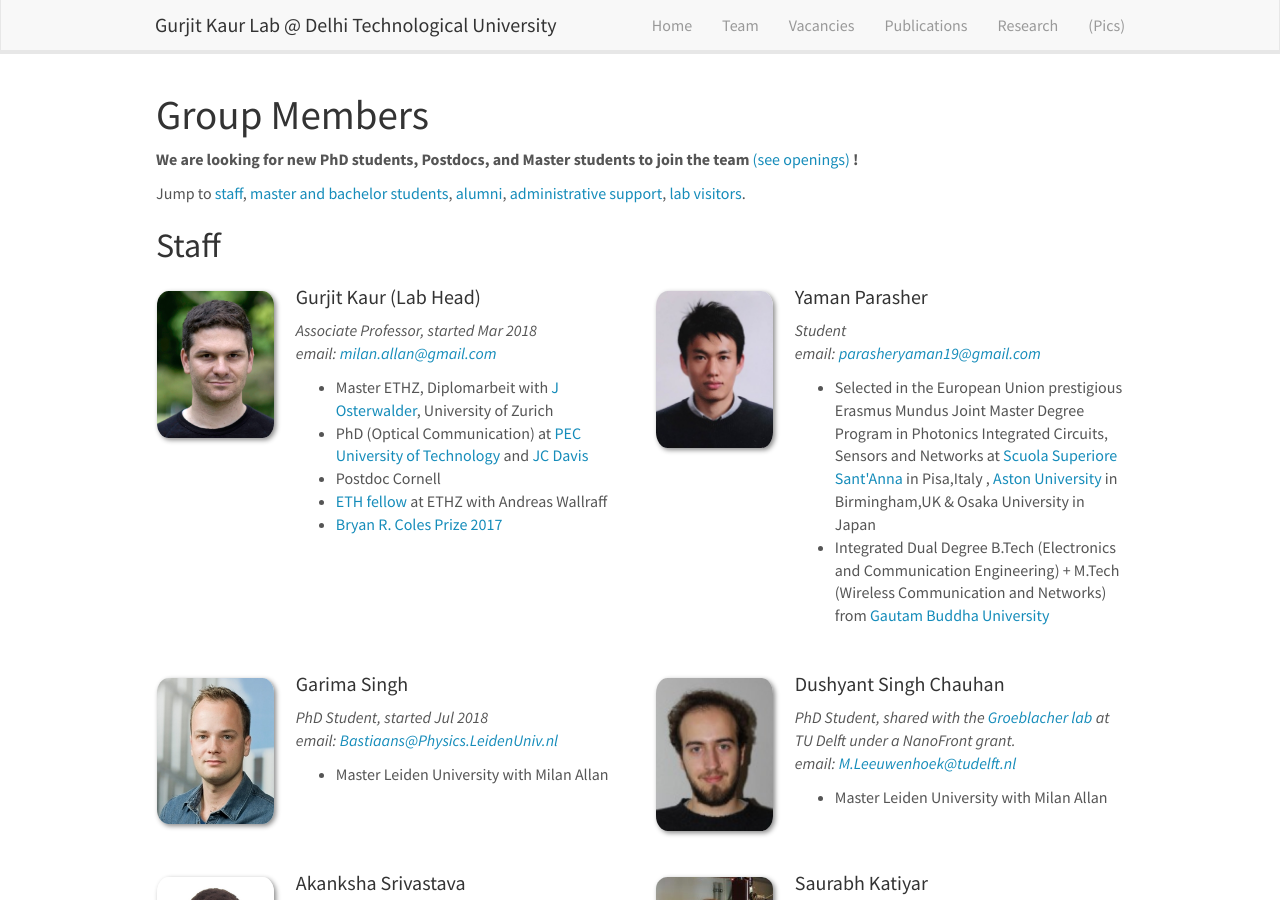
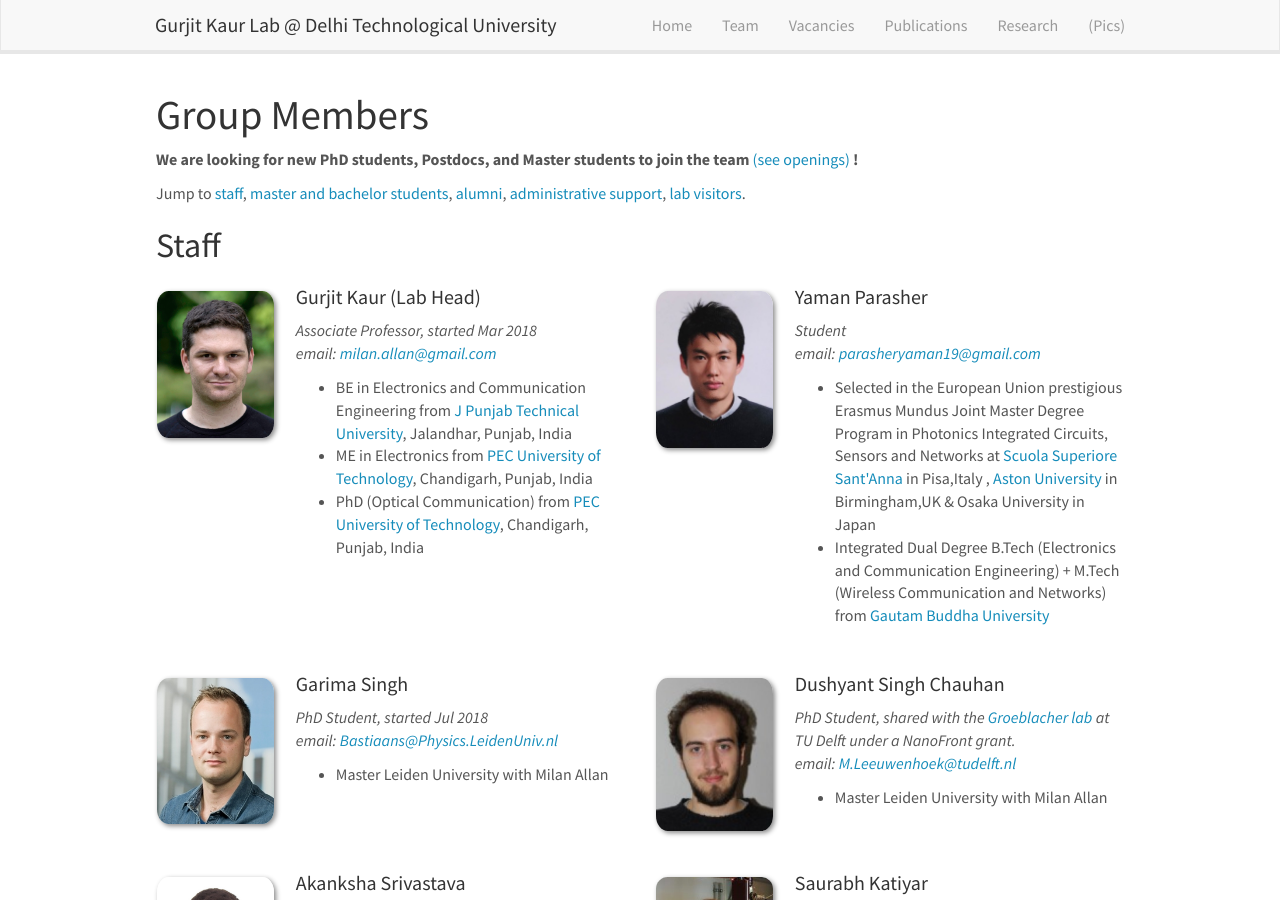
Before and after one commit to guritkaurlab/guritkaurlab.github.io, a Jekyll site: the page built from _pages/team.md, in a window 1280 px wide and 900 px high. Built offline with Jekyll 4.4.1, drawn with Linux system fonts in a browser that asks for light colours; nearby versions of some CDN libraries.

Commit message:
Update team_members.yml

```diff
--- a/_data/team_members.yml
+++ b/_data/team_members.yml
@@ -2,12 +2,10 @@
   photo: Milan.jpg
   info: Associate Professor, started Mar 2018
   email: milan.allan@gmail.com
-  number_educ: 5
-  education1: Master ETHZ, Diplomarbeit with <a href="http://www.physik.uzh.ch/groups/osterwalder/">J Osterwalder</a>, University of Zurich
-  education2: PhD (Optical Communication) at <a href="https://www.pec.ac.in/">PEC University of Technology</a> and <a href="http://davisgroup.lassp.cornell.edu/">JC Davis</a>
-  education3: Postdoc Cornell
-  education4: <a href="http://www.ethfellows.ethz.ch/">ETH fellow</a> at ETHZ with Andreas Wallraff
-  education5: <a href="https://www.universiteitleiden.nl/en/news/2017/07/milan-allan-wins-bryan-r.-coles-prize">Bryan R. Coles Prize 2017</a>
+  number_educ: 3
+  education1: BE in Electronics and Communication Engineering from <a href="https://ptu.ac.in/">J Punjab Technical University</a>, Jalandhar, Punjab, India
+  education2: ME in Electronics from <a href="https://www.pec.ac.in/">PEC University of Technology</a>, Chandigarh, Punjab, India
+  education3: PhD (Optical Communication) from <a href="https://www.pec.ac.in/">PEC University of Technology</a>, Chandigarh, Punjab, India
 
 - name: Yaman Parasher
   photo: Doohee2.jpg
@@ -16,7 +14,6 @@
   number_educ: 2
   education1: Selected in the European Union prestigious Erasmus Mundus Joint Master Degree Program in Photonics Integrated Circuits, Sensors and Networks at <a href="https://www.santannapisa.it/en/institute/tecip/communication-inrete-lab">Scuola Superiore Sant'Anna</a> in Pisa,Italy , <a href="https://www2.aston.ac.uk/eas/research/groups/photonics">Aston University</a> in Birmingham,UK & Osaka University in Japan
   education2: Integrated Dual Degree B.Tech (Electronics and Communication Engineering) + M.Tech (Wireless Communication and Networks) from <a href="http://www.gbu.ac.in/">Gautam Buddha University</a>
-
 
 - name: Garima Singh
   photo: Koen.jpg
```
